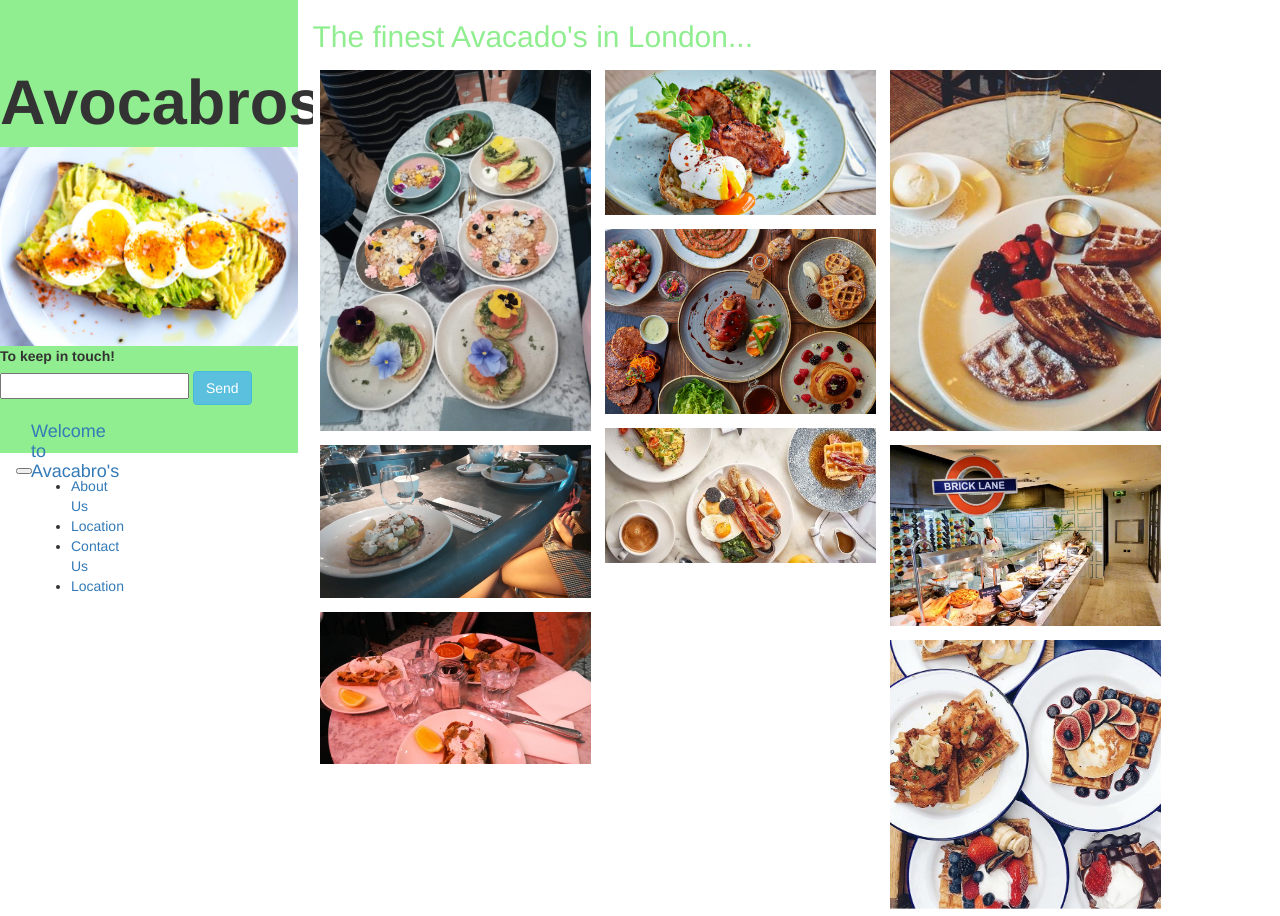
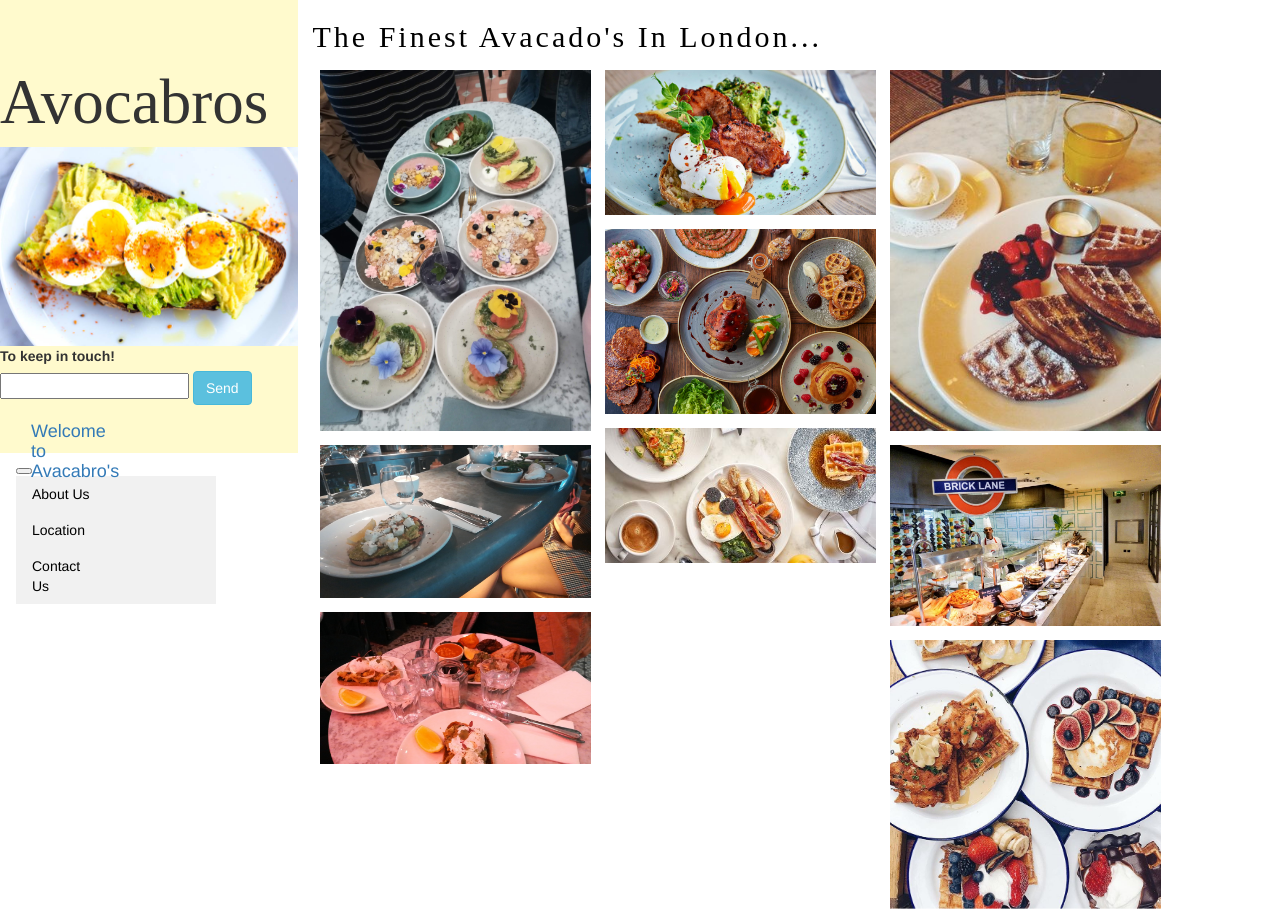
Before and after one commit to yingconniefan/Avocabros, a plain HTML site: page First Site/bootstrap_exercise-master/index.html in a window 1280 px wide. Drawn offline with Linux system fonts and the light colour scheme.

Commit message:
Update on navigation bar and fonts

```diff
--- a/First Site/bootstrap_exercise-master/css/mystyle.css
+++ b/First Site/bootstrap_exercise-master/css/mystyle.css
@@ -1,12 +1,17 @@
-.jumbotron {background-color: lightgreen}
+.jumbotron {background-color: LemonChiffon}
 h1 {
   color: Grey;
-  font-weight: bold;
+  font-weight: 500;
   font-size-adjust: auto;
+  font-family: futura;
 }
+/* feel free to change the font values*/
 
 h2 {
-  color: LightGreen;
+  color: Black;
+  font-family: futura;
+  letter-spacing: 3px;
+  text-transform: capitalize;
 }
 
 .no-padding {
@@ -27,3 +32,26 @@ h2 {
 .img-small {height: auto;
 width:100%
 }
+
+/* Navigation Bar */
+ul{
+  list-style-type: none;
+  margin: 0;
+  padding: 0;
+  width:200px;
+  background-color: #f1f1f1;
+  }
+
+li a {
+  display: block;
+  color: #000;
+  padding: 8px 16px;
+  text-decoration: none;
+  width: 100px;
+  }
+
+/* Navigation Bar: change the link color on hover */
+li a:hover {
+  background-color: LemonChiffon;
+  color: DimGrey;
+}
--- a/First Site/bootstrap_exercise-master/index.html
+++ b/First Site/bootstrap_exercise-master/index.html
@@ -26,29 +26,13 @@
       <span class="navbar-toggler-icon"></span>
     </button>
 
-    <div class="collapse navbar-collapse" id="navbarNavDropdown">
-      <ul class="navbar-nav">
-        <li class="nav-item active">
-          <a class="nav-link" href="http://www.google.com">About Us <span class="sr-only">(current)</span></a>
-        </li>
-        <li class="nav-item">
-          <a class="nav-link" href="http://www.twitter.com">Location</a>
-        </li>
-        <li class="nav-item">
-          <a class="nav-link" href="http://www.facebook.com">Contact Us</a>
-        </li>
-        <li class="nav-item dropdown">
-          <a class="nav-link dropdown-toggle" href="#" id="navbarDropdownMenuLink" data-toggle="dropdown" aria-haspopup="true" aria-expanded="false">
-            Location
-          </a>
-          <div class="dropdown-menu" aria-labelledby="navbarDropdownMenuLink">
-            <a class="dropdown-item" href="http://www.facebook.com">Central London</a>
-            <a class="dropdown-item" href="#">East London</a>
-            <a class="dropdown-item" href="#">South London</a>
-          </div>
-        </li>
-      </ul>
-    </div>
+    <ul>
+        <li> <a href="#"> About Us</a></li>
+        <li> <a href="#"> Location</a></li>
+        <li> <a href="#"> Contact Us</a></li>
+    </ul>
+
+
     </div>
   </nav>
 </div>
```
Also changed, not shown: 2 other files.
